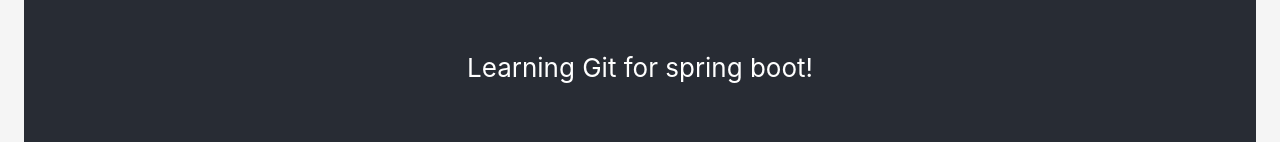
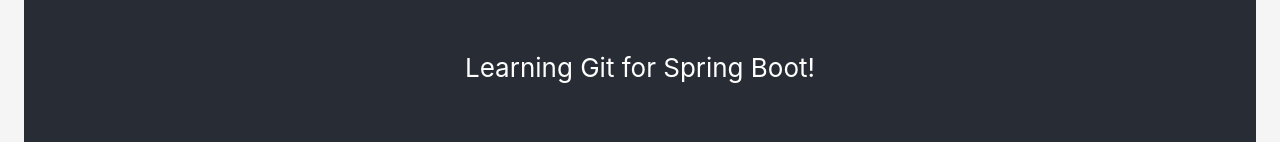
Before and after one commit to VlasceanuMihai/docker-react, a React (Create React App) app: page / in a window 1280 px wide. Shown: the part 588-730 px from the top of the page. Built offline with nearby package versions, Linux system fonts and the light colour scheme.

Commit message:
Correct capitalization in learning message

```diff
--- a/src/App.js
+++ b/src/App.js
@@ -7,7 +7,7 @@
       <header className="App-header">
         <img src={logo} className="App-logo" alt="logo" />
         <p>
-          Learning Git for spring boot!
+          Learning Git for Spring Boot!
         </p>
       </header>
     </div>
```
